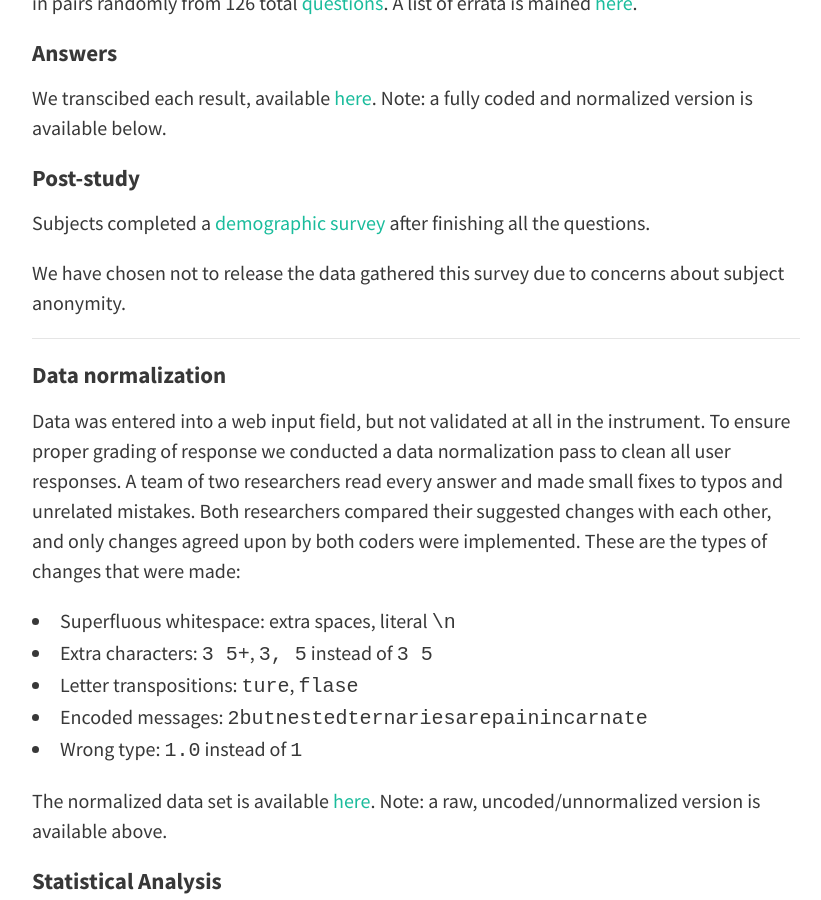
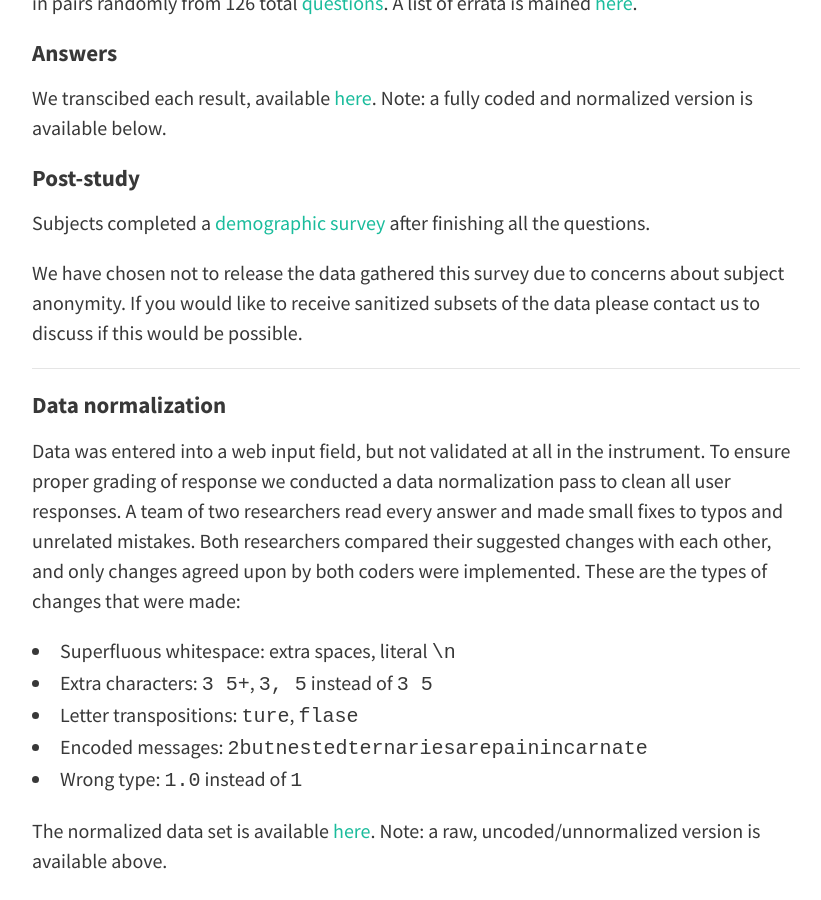
Before and after one commit to AtomsofConfusion/AtomsofConfusion.github.io, a Jekyll site: the page built from 2016-snippet-study/index.md, in a window 1280 px wide and 900 px high, scrolled down 1488 px. Shown: the whole window, without its empty margins (224-1045 px from the left). Built offline with Jekyll 4.4.1, drawn with Linux system fonts in a browser that asks for light colours; nearby versions of some CDN libraries.

Commit message:
Clarify demographic request policy

```diff
--- a/2016-snippet-study/index.md
+++ b/2016-snippet-study/index.md
@@ -54,7 +54,8 @@ Subjects completed a [demographic survey](survey.pdf)
 after finishing all the questions.
 
 We have chosen not to release the data gathered this survey due to concerns
-about subject anonymity.
+about subject anonymity. If you would like to receive sanitized subsets of the
+data please contact us to discuss if this would be possible.
 
 
 ---
```
Also changed, not shown: 2016-program-study/index.md (+2 -1 lines).
